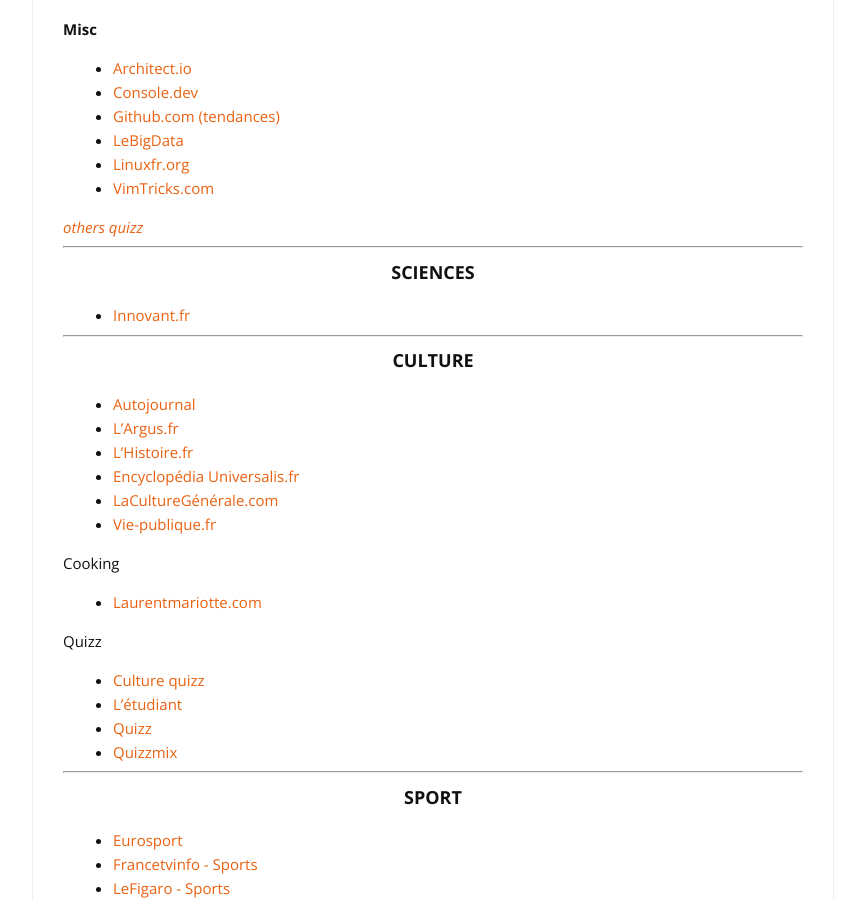
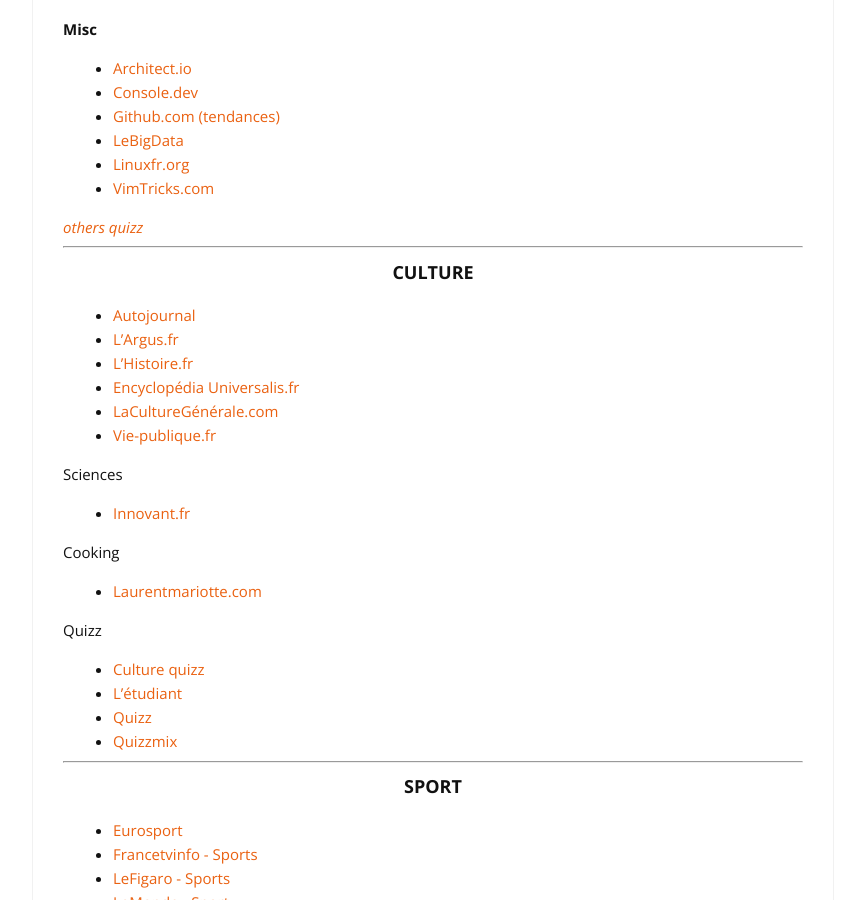
Before and after one commit to cylmat/cylmat.github.io, a Jekyll site: the page built from _pages/news.md, in a window 1280 px wide and 900 px high, scrolled down 1371 px. Shown: the whole window, without its empty margins (207-1072 px from the left). Built offline with Jekyll 4.4.1, drawn with Linux system fonts in a browser that asks for light colours; nearby versions of some CDN libraries; some of the changed lines change nothing that is shown.

Commit message:
Update news.md

```diff
--- a/_pages/news.md
+++ b/_pages/news.md
@@ -71,12 +71,6 @@
 
 ---
 
-### <center>SCIENCES</center>
-
-- [Innovant.fr](https://www.innovant.fr)
-
----
-
 ### <center>CULTURE</center>
 
 - [Autojournal](https://www.autojournal.fr)
@@ -85,6 +79,9 @@
 - [Encyclopédia Universalis.fr](https://www.universalis.fr)
 - [LaCultureGénérale.com](https://www.laculturegenerale.com)
 - [Vie-publique.fr](https://www.vie-publique.fr)
+
+Sciences
+- [Innovant.fr](https://www.innovant.fr)
 
 Cooking
 + [Laurentmariotte.com](https://www.laurentmariotte.com/petits-plats-en-equilibre)
```
